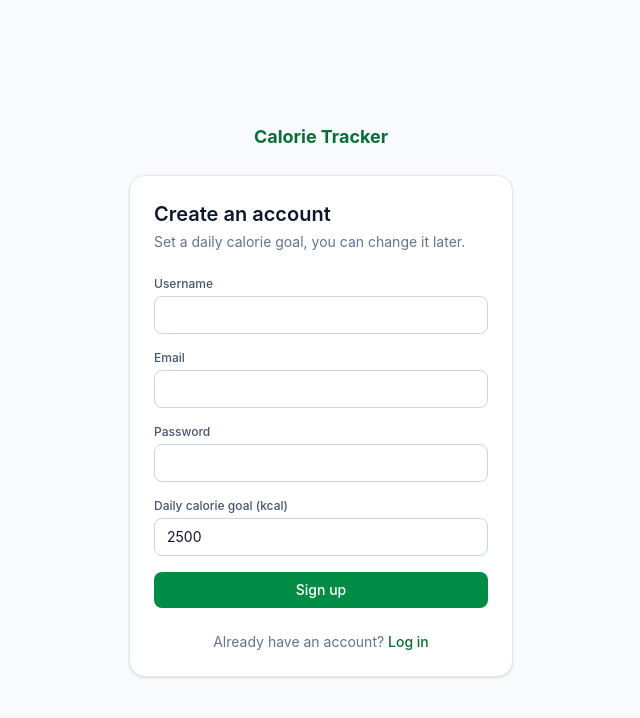
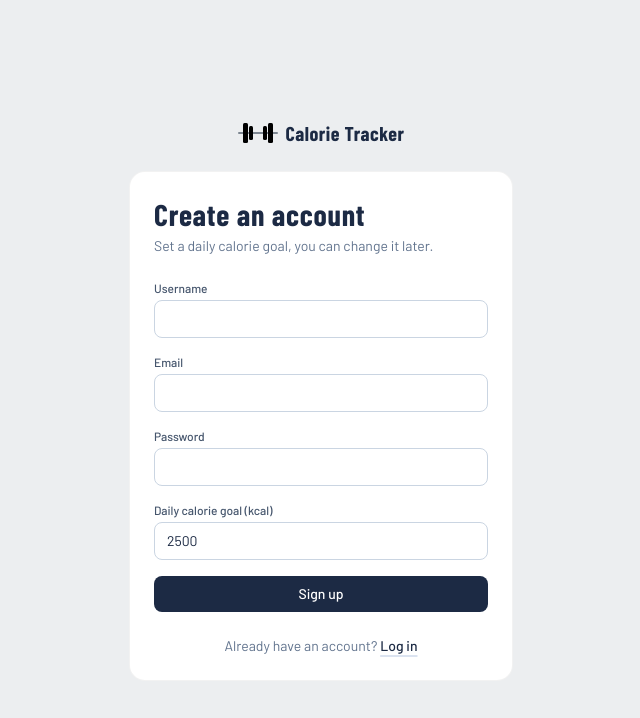
Before and after one commit to VargaCsaba7/Calorie-Tracker-App, a React (Vite) app in the folder frontend/: page /register in a window 1280 px wide. Shown: the top 718 px of the page, without its empty margins (319-959 px from the left). Built offline with nearby package versions, Linux system fonts and the light colour scheme; no server answers.

Commit message:
new look: weight plate colors + barlow fonts

```diff
--- a/frontend/package.json
+++ b/frontend/package.json
@@ -10,6 +10,8 @@
     "preview": "vite preview"
   },
   "dependencies": {
+    "@fontsource/barlow": "^5.3.0",
+    "@fontsource/barlow-condensed": "^5.3.0",
     "@tailwindcss/vite": "^4.3.3",
     "axios": "^1.20.0",
     "react": "^19.2.8",
--- a/frontend/src/auth/ProtectedRoute.tsx
+++ b/frontend/src/auth/ProtectedRoute.tsx
@@ -1,4 +1,5 @@
 import { Navigate, Outlet, useLocation } from 'react-router'
+import { Logo } from '../components/Logo'
 import { useAuth } from './useAuth'
 
 /** Renders child routes for logged-in users, otherwise redirects to /login. */
@@ -7,7 +8,11 @@ export function ProtectedRoute() {
   const location = useLocation()
 
   if (isLoading) {
-    return <div className="p-8 text-center text-slate-500">Loading...</div>
+    return (
+      <div className="flex min-h-screen items-center justify-center opacity-60" role="status" aria-label="Loading">
+        <Logo />
+      </div>
+    )
   }
   if (!user) {
     // Remember where the user wanted to go, so login can send them back.
--- a/frontend/src/components/Layout.tsx
+++ b/frontend/src/components/Layout.tsx
@@ -1,5 +1,6 @@
 import { NavLink, Outlet } from 'react-router'
 import { useAuth } from '../auth/useAuth'
+import { Logo } from './Logo'
 import { Button } from './ui/Button'
 
 const links = [
@@ -13,9 +14,9 @@ export function Layout() {
 
   return (
     <div className="min-h-screen">
-      <header className="sticky top-0 z-10 border-b border-slate-200 bg-white/90 backdrop-blur">
+      <header className="sticky top-0 z-10 border-b border-black/5 bg-chalk/90 backdrop-blur">
         <div className="mx-auto flex max-w-5xl flex-wrap items-center gap-x-6 gap-y-2 px-4 py-3">
-          <span className="font-bold text-brand-700">Calorie Tracker</span>
+          <Logo />
 
           {/* Full-width second row on phones, inline on larger screens */}
           <nav className="order-last flex w-full gap-1 sm:order-none sm:w-auto">
@@ -25,8 +26,8 @@ export function Layout() {
                 to={link.to}
                 end
                 className={({ isActive }) =>
-                  `flex-1 rounded-lg px-3 py-1.5 text-center text-sm font-medium sm:flex-none ${
-                    isActive ? 'bg-brand-50 text-brand-700' : 'text-slate-600 hover:bg-slate-100'
+                  `flex-1 rounded-full px-4 py-1.5 text-center font-display text-lg font-semibold tracking-wide sm:flex-none ${
+                    isActive ? 'bg-brand-600 text-white' : 'text-brand-500 hover:bg-black/5'
                   }`
                 }
               >
@@ -36,7 +37,7 @@ export function Layout() {
           </nav>
 
           <div className="ml-auto flex items-center gap-2 text-sm">
-            <span className="hidden text-slate-500 sm:inline">{user?.username}</span>
+            <span className="hidden text-brand-500 sm:inline">{user?.username}</span>
             <Button variant="ghost" size="sm" onClick={logout}>
               Log out
             </Button>
@@ -44,7 +45,7 @@ export function Layout() {
         </div>
       </header>
 
-      <main className="mx-auto max-w-5xl px-4 py-6">
+      <main className="mx-auto max-w-5xl px-4 py-6 sm:py-8">
         <Outlet />
       </main>
     </div>
--- /dev/null
+++ b/frontend/src/components/Logo.tsx
@@ -0,0 +1,15 @@
+/** A loaded barbell seen from the side: the app's mark. */
+export function Logo({ className = '' }: { className?: string }) {
+  return (
+    <span className={`inline-flex items-center gap-2 ${className}`}>
+      <svg viewBox="0 0 40 24" className="h-6 w-10" aria-hidden="true">
+        <rect x={0} y={11} width={40} height={2} rx={1} fill="#7d8691" />
+        <rect x={5} y={2} width={5} height={20} rx={1.5} fill="var(--color-plate-red)" />
+        <rect x={11} y={5} width={4} height={14} rx={1.5} fill="var(--color-plate-blue)" />
+        <rect x={25} y={5} width={4} height={14} rx={1.5} fill="var(--color-plate-blue)" />
+        <rect x={30} y={2} width={5} height={20} rx={1.5} fill="var(--color-plate-red)" />
+      </svg>
+      <span className="font-display text-xl font-bold tracking-wide">Calorie Tracker</span>
+    </span>
+  )
+}
--- a/frontend/src/components/dashboard/GoalEditor.tsx
+++ b/frontend/src/components/dashboard/GoalEditor.tsx
@@ -22,7 +22,7 @@ export function GoalEditor({ onSaved }: { onSaved: () => void }) {
         <span className="font-medium text-slate-700">{user.daily_calorie_goal.toLocaleString('en-GB')} kcal</span>{' '}
         <button
           type="button"
-          className="font-medium text-brand-700 hover:underline"
+          className="font-medium text-brand-600 underline decoration-brand-100 decoration-2 underline-offset-4 hover:decoration-brand-600"
           onClick={() => {
             setValue(String(user.daily_calorie_goal))
             setIsEditing(true)
--- a/frontend/src/components/nutrition/MealForm.tsx
+++ b/frontend/src/components/nutrition/MealForm.tsx
@@ -90,7 +90,7 @@ export function MealForm({ date, onSaved }: MealFormProps) {
           Macros add up to about {estimatedKcal} kcal.{' '}
           <button
             type="button"
-            className="font-medium text-brand-700 hover:underline"
+            className="font-medium text-brand-600 underline decoration-brand-100 decoration-2 underline-offset-4 hover:decoration-brand-600"
             onClick={() => update('calories', String(estimatedKcal))}
           >
             Use this
--- a/frontend/src/components/ui/Card.tsx
+++ b/frontend/src/components/ui/Card.tsx
@@ -9,10 +9,10 @@ interface CardProps {
 
 export function Card({ title, action, className = '', children }: CardProps) {
   return (
-    <section className={`rounded-2xl border border-slate-200 bg-white p-5 shadow-sm ${className}`}>
+    <section className={`rounded-2xl border border-black/5 bg-white p-5 ${className}`}>
       {(title || action) && (
-        <div className="mb-4 flex items-center justify-between gap-2">
-          {title && <h2 className="font-semibold text-slate-800">{title}</h2>}
+        <div className="mb-4 flex items-baseline justify-between gap-2">
+          {title && <h2 className="text-xl font-semibold">{title}</h2>}
           {action}
         </div>
       )}
--- a/frontend/src/index.css
+++ b/frontend/src/index.css
@@ -1,22 +1,70 @@
+@import '@fontsource/barlow/400.css';
+@import '@fontsource/barlow/500.css';
+@import '@fontsource/barlow/600.css';
+@import '@fontsource/barlow-condensed/600.css';
+@import '@fontsource/barlow-condensed/700.css';
 @import 'tailwindcss';
 
-/* Tailwind v4 is configured in CSS: these tokens become utilities like bg-brand-500. */
+/*
+  "Bumper plates" theme: colors come from the competition weight plate code
+  (red 25 kg, blue 20 kg, yellow 15 kg, green 10 kg), on chalk white and rubber floor grey.
+*/
 @theme {
-  --color-brand-50: oklch(0.97 0.02 152);
-  --color-brand-100: oklch(0.94 0.05 152);
-  --color-brand-500: oklch(0.65 0.17 152);
-  --color-brand-600: oklch(0.56 0.15 152);
-  --color-brand-700: oklch(0.47 0.12 152);
+  --font-sans: 'Barlow', ui-sans-serif, system-ui, sans-serif;
+  /* Condensed, like the numbers painted on plates and gym boards */
+  --font-display: 'Barlow Condensed', 'Barlow', ui-sans-serif, sans-serif;
 
-  /* Fixed colors per macro, reused everywhere. Checked to stay distinguishable
-     with color blindness; always shown next to a text label. */
-  --color-protein: #2a78d6;
-  --color-carbs: #eb6834;
-  --color-fat: #1baf7a;
+  --color-chalk: #eceef0;
+  --color-rubber: #23272e;
+  --color-rubber-light: #353b45;
+  --color-steel: #9aa3ad;
+
+  /* "brand" is the navy ink used for text, buttons and links */
+  --color-brand-50: #eef2f8;
+  --color-brand-100: #dbe3f0;
+  --color-brand-500: #3b5379;
+  --color-brand-600: #1c2a44;
+  --color-brand-700: #121d31;
+
+  --color-plate-red: #d8343f;
+  --color-plate-blue: #2f6fdc;
+  --color-plate-yellow: #e2a00c;
+  --color-plate-green: #22955a;
+
+  /* Each macro is a plate color. Checked for color blindness; always shown with a label. */
+  --color-protein: var(--color-plate-blue);
+  --color-carbs: var(--color-plate-yellow);
+  --color-fat: var(--color-plate-red);
+
+  /* Plates sliding onto the bar: the one load animation in the app */
+  --animate-plate-on: plate-on 380ms cubic-bezier(0.2, 0.8, 0.2, 1) both;
+
+  @keyframes plate-on {
+    from {
+      opacity: 0;
+      transform: translateX(48px);
+    }
+  }
 }
 
 @layer base {
   body {
-    @apply bg-slate-50 text-slate-900 antialiased;
+    @apply bg-chalk font-sans text-brand-600 antialiased;
+  }
+
+  h1,
+  h2,
+  h3 {
+    @apply font-display tracking-wide;
   }
 }
+
+@media (prefers-reduced-motion: reduce) {
+  *,
+  *::before,
+  *::after {
+    animation-duration: 0.01ms !important;
+    animation-iteration-count: 1 !important;
+    transition-duration: 0.01ms !important;
+  }
+}
--- a/frontend/src/pages/AuthLayout.tsx
+++ b/frontend/src/pages/AuthLayout.tsx
@@ -1,12 +1,15 @@
 import type { ReactNode } from 'react'
+import { Logo } from '../components/Logo'
 
 export function AuthLayout({ title, subtitle, children }: { title: string; subtitle: string; children: ReactNode }) {
   return (
     <main className="flex min-h-screen items-center justify-center px-4 py-10">
       <div className="w-full max-w-sm">
-        <p className="mb-6 text-center text-lg font-bold text-brand-700">Calorie Tracker</p>
-        <div className="rounded-2xl border border-slate-200 bg-white p-6 shadow-sm">
-          <h1 className="text-xl font-semibold">{title}</h1>
+        <div className="mb-6 flex justify-center">
+          <Logo />
+        </div>
+        <div className="rounded-2xl border border-black/5 bg-white p-6">
+          <h1 className="text-3xl font-bold">{title}</h1>
           <p className="mt-1 mb-6 text-sm text-slate-500">{subtitle}</p>
           {children}
         </div>
--- a/frontend/src/pages/LoginPage.tsx
+++ b/frontend/src/pages/LoginPage.tsx
@@ -65,7 +65,7 @@ export function LoginPage() {
       </form>
       <p className="mt-6 text-center text-sm text-slate-500">
         No account yet?{' '}
-        <Link to="/register" className="font-medium text-brand-700 hover:underline">
+        <Link to="/register" className="font-medium text-brand-600 underline decoration-brand-100 decoration-2 underline-offset-4 hover:decoration-brand-600">
           Sign up
         </Link>
       </p>
--- a/frontend/src/pages/RegisterPage.tsx
+++ b/frontend/src/pages/RegisterPage.tsx
@@ -92,7 +92,7 @@ export function RegisterPage() {
       </form>
       <p className="mt-6 text-center text-sm text-slate-500">
         Already have an account?{' '}
-        <Link to="/login" className="font-medium text-brand-700 hover:underline">
+        <Link to="/login" className="font-medium text-brand-600 underline decoration-brand-100 decoration-2 underline-offset-4 hover:decoration-brand-600">
           Log in
         </Link>
       </p>
```
Also changed, not shown: 1 other file (tests, documents, lock files or other folders).
